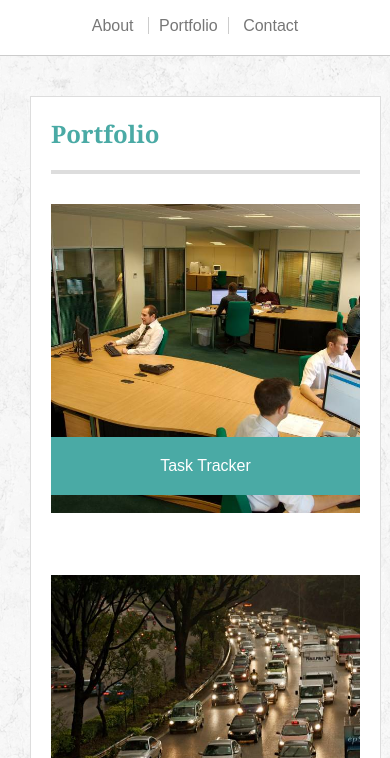
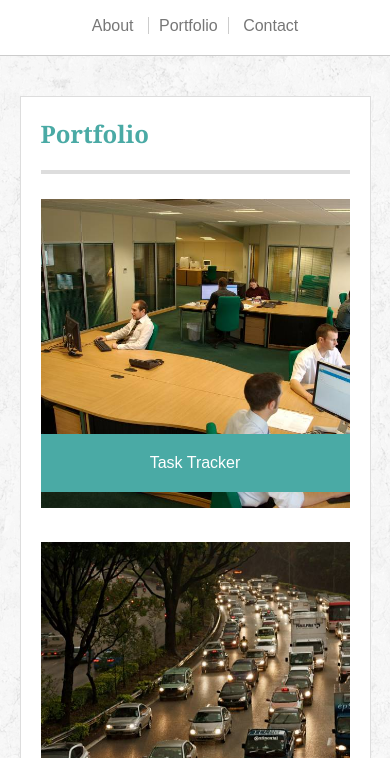
Before and after one commit to CiSigep/Responsive-Portfolio, a plain HTML site: page portfolio.html in a window 390 px wide. Shown: the part 86-844 px from the top of the page. Drawn offline with Linux system fonts and the light colour scheme.

Commit message:
fix portfolio page and reintroduce footer to it

```diff
--- a/assets/css/style.css
+++ b/assets/css/style.css
@@ -165,8 +165,8 @@ footer div {
     z-index: 2;
     background: #4AAAA5;
     padding: 15px 0px;
-    position: relative;
-    bottom: 60px;
+    position: absolute;
+    bottom: 10px;
     left: 0;
     right: 0;
     width: 100%;
@@ -194,12 +194,7 @@ footer div {
 @media screen and (max-width: 980px) {
     .main-content {
         width: 700px;
-        float: left;
         margin-left: 10px;
-    }
-
-    .portfolio-footer {
-        display: none; /* Remove this once you find a fix for it */
     }
 }
 
@@ -207,6 +202,12 @@ footer div {
     .profile-image {
         max-width: 300px;
         max-height: 300px;
+    }
+
+    .main-content {
+        float: none;
+        width: 90%;
+        margin-left: auto;
     }
 
     .main-width {
@@ -228,13 +229,8 @@ footer div {
         height: auto;
     }
 
-    .portfolio-wrap {
-        position: absolute;
-        left: 20px;
-    }
-
-    .portfolio-footer {
-        display: none; /* Remove this once you find a fix for it */
+    .mobile-768-clear {
+        overflow: auto;
     }
 
     .mobile-768-right {
@@ -248,6 +244,10 @@ footer div {
         float: none;
         margin: 20px 0px;
         text-align: center;
+    }
+
+    .mobile-640-b50-i {
+        bottom: 50px!important;
     }
 
     footer div {
@@ -274,6 +274,10 @@ footer div {
         width: 90%;
     }
 
+    .mobile-640-mb30 {
+        margin-bottom: 30px;
+    }
+
     .profile-image {
         max-width: 100%;
         width: 100%;
@@ -293,14 +297,9 @@ footer div {
         width: 100%;
     }
 
-
-    .portfolio-footer {
-        display: none; /* Remove this once you find a fix for it */
-    }
-
     .image-title {
         padding: 20px 0px;
-        bottom: 80px;
+        bottom: 20px;
     }
 
 }
--- a/portfolio.html
+++ b/portfolio.html
@@ -5,7 +5,7 @@
       <link rel="stylesheet" type="text/CSS" href="assets/css/style.css">
       <meta name="viewport" content="width=device-width, initial-scale=1">
    </head>
-   <body>
+   <body class="clear">
       <div class="main-wrapper">
          <header class="top-header clear">
             <div class="main-width center-horizontal clear">
@@ -17,17 +17,17 @@
                </nav>
             </div>
          </header>
-         <div class="main-width center-horizontal main-content mobile-main portfolio-wrap">
+         <div class="main-width center-horizontal main-content mobile-main portfolio-wrap clear">
             <section>
                <h2 class="no-top-margin">Portfolio</h2>
                <hr>
                <div class="top-margin-25">
-                  <div class="row">
+                  <div class="row mobile-768-clear">
                      <div class="portfolio-image-wrapper">
                         <a href="#">
-                           <img src="assets/images/Task.jpg" alt="Task Tracker" class="portfolio-image">
+                           <img src="assets/images/Task.jpg" alt="Task Tracker" class="portfolio-image mobile-640-mb30">
                         </a>
-                        <div class="image-title">
+                        <div class="image-title mobile-640-b50-i">
                            <a href="#">Task Tracker</a>
                         </div>
                      </div>
@@ -40,12 +40,12 @@
                         </div>
                      </div>
                   </div>
-                  <div class="row">
+                  <div class="row mobile-768 clear">
                      <div class="portfolio-image-wrapper mobile-768-right">
                         <a href="#">
-                           <img src="assets/images/Pet.jpg" alt="Pet Share" class="portfolio-image">
+                           <img src="assets/images/Pet.jpg" alt="Pet Share" class="portfolio-image mobile-640-mb30">
                         </a>
-                        <div class="image-title">
+                        <div class="image-title mobile-640-b50-i">
                            <a href="#">Pet Share</a>
                         </div>
                      </div>
@@ -58,7 +58,7 @@
                         </div>
                      </div>
                   </div>
-                  <div class="row bottom-row">
+                  <div class="row clear mobile-768-clear bottom-row">
                      <div class="portfolio-image-wrapper">
                         <a href="#">
                            <img src="assets/images/TV.jpg" alt="What's On?" class="portfolio-image">
@@ -72,7 +72,7 @@
             </section>
          </div>
       </div>
-      <footer class="portfolio-footer">
+      <footer>
          <div>Copyright &copy;</div>
       </footer>
     </body>
```
